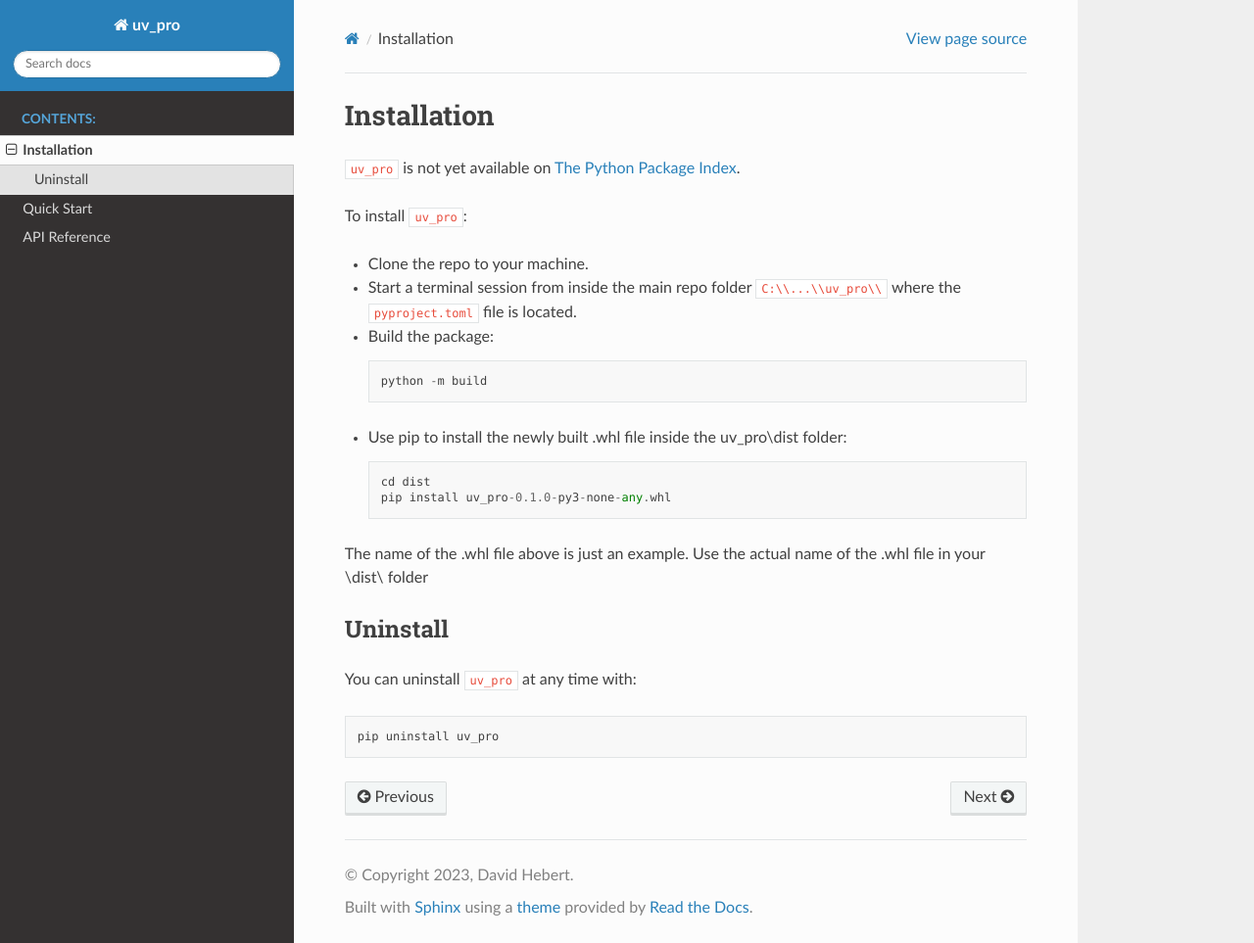
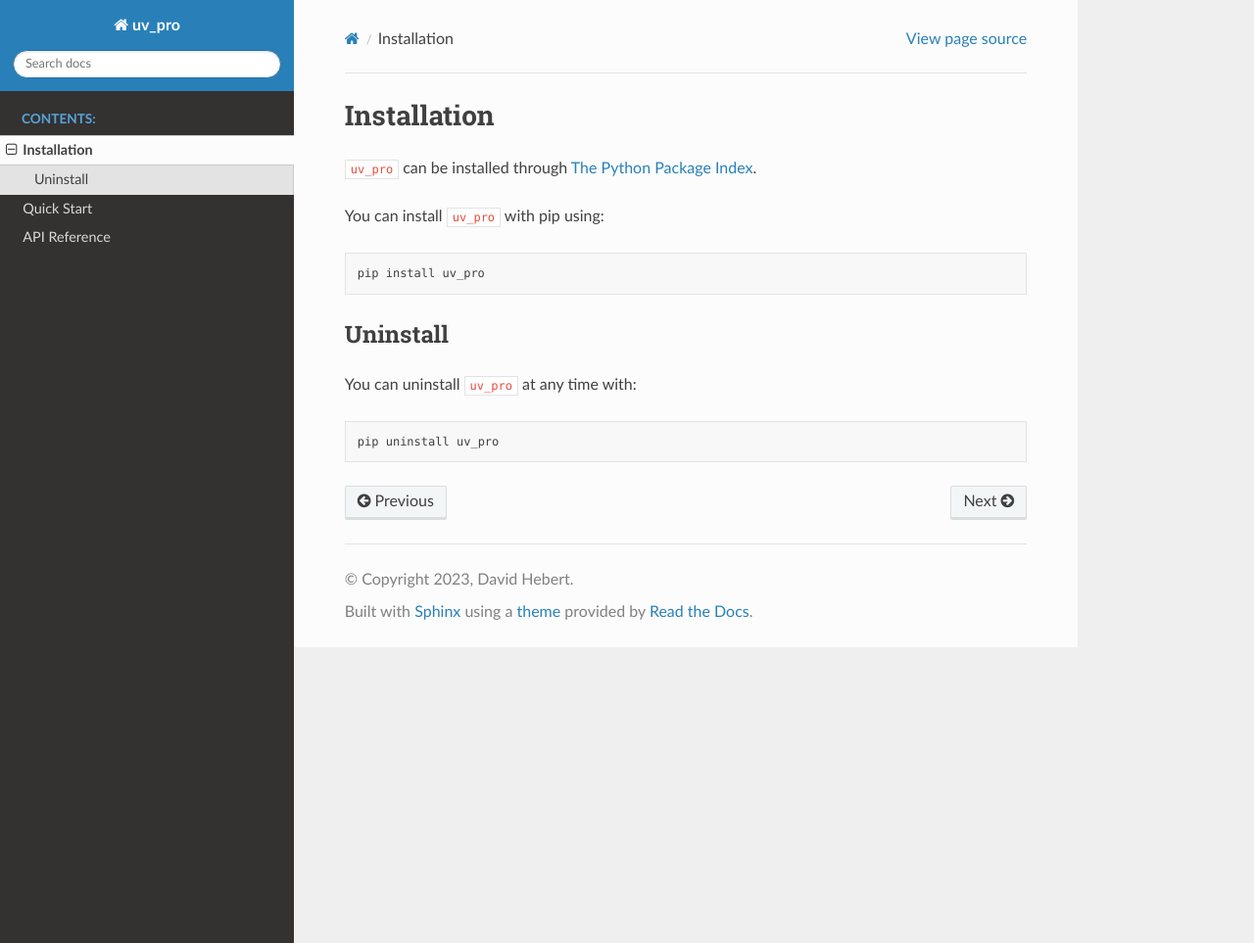
Before and after one commit to dd-hebert/uv_pro, a Sphinx documentation site: the page built from docs/installation.rst, in a window 1280 px wide and 963 px high. Shown: the whole window at 98% size. Built offline with Sphinx 7.4.7 and the Read the Docs theme 2.0.0, drawn with Linux system fonts in a browser that asks for light colours.

Commit message:
Update installation.rst

```diff
--- a/docs/installation.rst
+++ b/docs/installation.rst
@@ -1,22 +1,12 @@
 Installation
 ============
 
-``uv_pro`` is not yet available on `The Python Package Index <https://pypi.org/>`_.
+``uv_pro`` can be installed through `The Python Package Index <https://pypi.org/>`_.
 
-To install ``uv_pro``:
+You can install ``uv_pro`` with pip using::
 
-- Clone the repo to your machine.
-- Start a terminal session from inside the main repo folder ``C:\\...\\uv_pro\\`` where the ``pyproject.toml`` file is located.
-- Build the package::
+    pip install uv_pro
 
-    python -m build
-
-- Use pip to install the newly built .whl file inside the uv_pro\\dist folder::
-
-    cd dist
-    pip install uv_pro-0.1.0-py3-none-any.whl
-
-The name of the .whl file above is just an example. Use the actual name of the .whl file in your \\dist\\ folder
 
 Uninstall
 ---------
```
